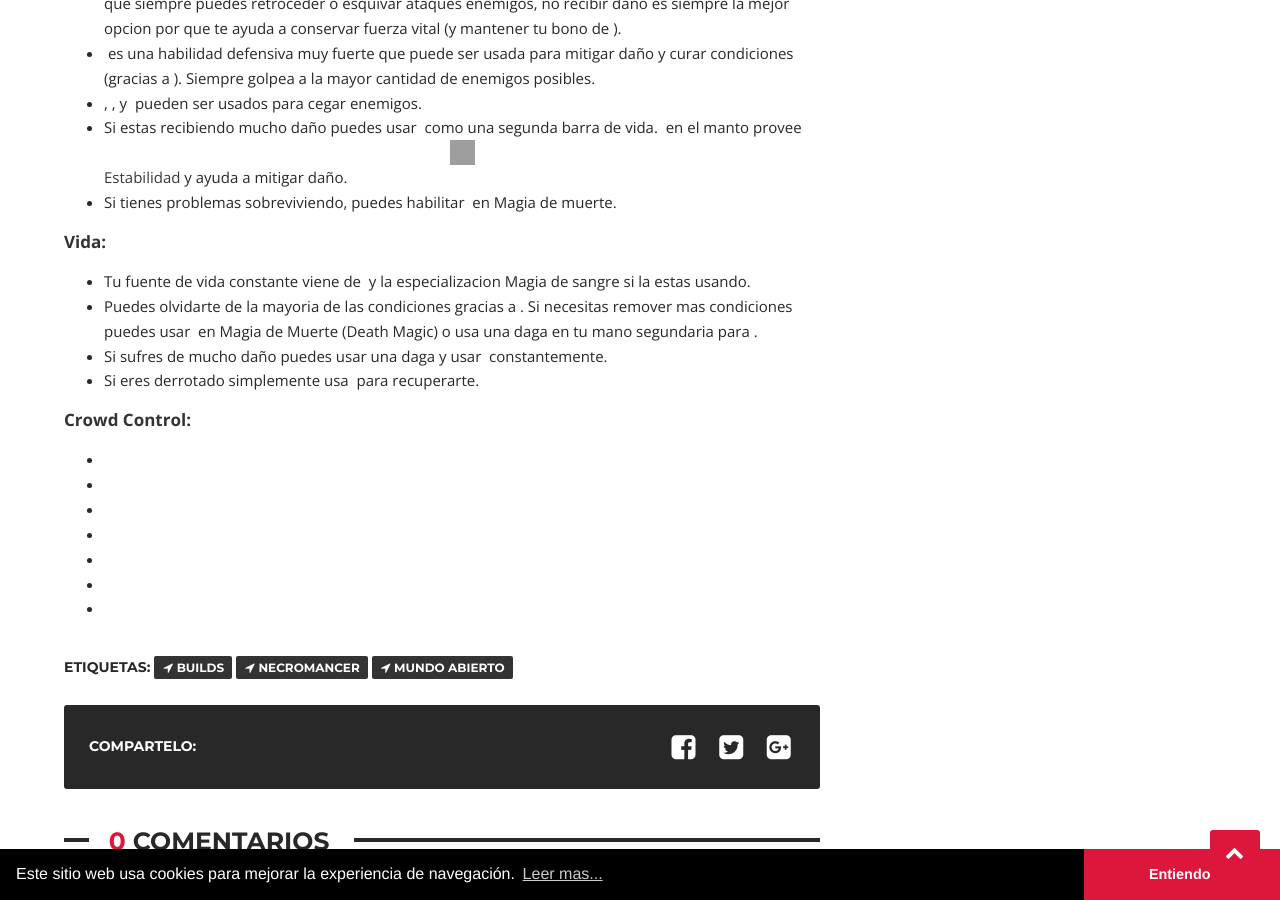
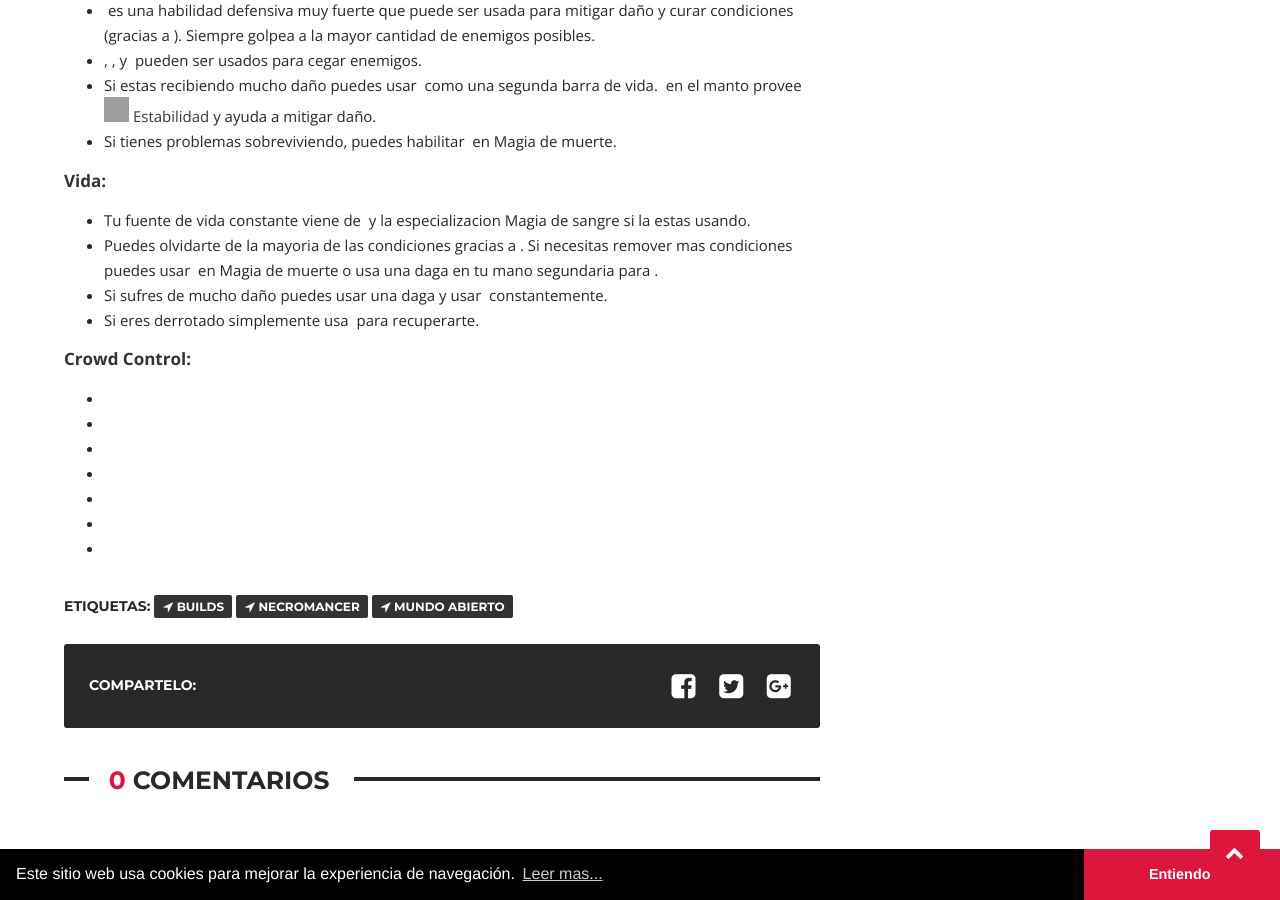
Before and after one commit to ACast59/GW2Guias, a Jekyll site: the page built from _posts/2018-09-03-necromancer-build-reaper-power-minion-master.md, in a window 1280 px wide and 900 px high, scrolled down 2892 px. Built offline with Jekyll 4.4.1, drawn with Linux system fonts in a browser that asks for light colours; a script that is not in the unit is left out; comment, search, counter and statistics services are not loaded; grey boxes are pictures that could not be loaded.

Commit message:
Update 2018-09-03-necromancer-build-reaper-power-minion-master.md

```diff
--- a/_posts/2018-09-03-necromancer-build-reaper-power-minion-master.md
+++ b/_posts/2018-09-03-necromancer-build-reaper-power-minion-master.md
@@ -274,7 +274,7 @@
   </li>
 
   <li>
-    Entrar en <div style="display:inline-block"><span data-armory-embed="skills" data-armory-ids="30792" data-armory-inline-text="wiki" data-armory-size="24"></span></div> te da un gran bono de daño. Usalo cada ves que estes con 50% de vida o mas para obetener <a href="https://wiki-es.guildwars2.com/wiki/Rapidez" title="Quickness"><img alt="Quickness" src="https://metabattle.com/wiki/images/thumb/b/b4/Quickness.png/25px-Quickness.png" width="25" height="25" srcset="https://metabattle.com/wiki/images/b/b4/Quickness.png 1.5x" /></a> <a href="https://wiki-es.guildwars2.com/wiki/Rapidez" class="extiw" title="gw2:Quickness">Rapidez</a> y daño de area extremadamente alto.
+    Entrar en <div style="display:inline-block"><span data-armory-embed="skills" data-armory-ids="30792" data-armory-inline-text="wiki" data-armory-size="24"></span></div> te da un gran bono de daño. Usalo cada ves que estes con 50% de vida o mas para obetener <a href="https://wiki-es.guildwars2.com/wiki/Rapidez" title="Quickness"><img alt="Quickness" src="https://metabattle.com/wiki/images/thumb/b/b4/Quickness.png/25px-Quickness.png" width="25" height="25" srcset="https://metabattle.com/wiki/images/b/b4/Quickness.png 1.5x" style="display:inline-block;" /></a> <a href="https://wiki-es.guildwars2.com/wiki/Rapidez" class="extiw" title="gw2:Quickness">Rapidez</a> y daño de area extremadamente alto.
   </li>
 
   <li>Una ves que tus habilidades de daño principal esten agotadas, es el turno de <div style="display:inline-block"><span data-armory-embed="skills" data-armory-ids="30163" data-armory-inline-text="wiki" data-armory-size="24"></span></div>, tu habilidad de daño de area de forma circular. Usalo lo mas frecuentemente posible y recuerda que si dañas a un enemigo con menos de 50% con esta habilidad no tendras que esperar un tiempo de enfriamiento antes de usarlo nuevamente.</li>
@@ -293,7 +293,7 @@
 
   <li><div style="display:inline-block"><span data-armory-embed="skills" data-armory-ids="29855" data-armory-inline-text="wiki" data-armory-size="24"></span></div>, <div style="display:inline-block"><span data-armory-embed="skills" data-armory-ids="30825" data-armory-inline-text="wiki" data-armory-size="24"></span></div>, y <div style="display:inline-block"><span data-armory-embed="skills" data-armory-ids="10590" data-armory-inline-text="wiki" data-armory-size="24"></span></div> pueden ser usados para cegar enemigos.</li>
 
-  <li>Si estas recibiendo mucho daño puedes usar <div style="display:inline-block"><span data-armory-embed="skills" data-armory-ids="30792" data-armory-inline-text="wiki" data-armory-size="24"></span></div> como una segunda barra de vida. <div style="display:inline-block"><span data-armory-embed="skills" data-armory-ids="29958" data-armory-inline-text="wiki" data-armory-size="24"></span></div> en el manto provee <a href="http://wiki-es.guildwars2.com/wiki/Estabilidad" title="Stability"><img alt="Stability" src="https://metabattle.com/wiki/images/thumb/a/ae/Stability.png/25px-Stability.png" width="25" height="25" srcset="https://metabattle.com/wiki/images/a/ae/Stability.png 1.5x" /></a> <a href="http://wiki-es.guildwars2.com/wiki/Estabilidad" class="extiw" title="gw2:Stability">Estabilidad</a> y ayuda a mitigar daño.</li>
+  <li>Si estas recibiendo mucho daño puedes usar <div style="display:inline-block"><span data-armory-embed="skills" data-armory-ids="30792" data-armory-inline-text="wiki" data-armory-size="24"></span></div> como una segunda barra de vida. <div style="display:inline-block"><span data-armory-embed="skills" data-armory-ids="29958" data-armory-inline-text="wiki" data-armory-size="24"></span></div> en el manto provee <a href="http://wiki-es.guildwars2.com/wiki/Estabilidad" title="Stability"><img alt="Stability" src="https://metabattle.com/wiki/images/thumb/a/ae/Stability.png/25px-Stability.png" width="25" height="25" srcset="https://metabattle.com/wiki/images/a/ae/Stability.png 1.5x" style="display:inline-block;" /></a> <a href="http://wiki-es.guildwars2.com/wiki/Estabilidad" class="extiw" title="gw2:Stability">Estabilidad</a> y ayuda a mitigar daño.</li>
 
   <li>Si tienes problemas sobreviviendo, puedes habilitar <div style="display:inline-block;"><span data-armory-embed="traits" data-armory-ids="1940" data-armory-inline-text="wiki" data-armory-size="24"></span></div> en Magia de muerte.</li>
 </ul>
@@ -303,7 +303,7 @@
 <ul>
   <li>Tu fuente de vida constante viene de <div style="display:inline-block"><span data-armory-embed="skills" data-armory-ids="10547" data-armory-inline-text="wiki" data-armory-size="24"></span></div> y la especializacion Magia de sangre si la estas usando.</li>
 
-  <li>Puedes olvidarte de la mayoria de las condiciones gracias a <div style="display:inline-block;"><span data-armory-embed="traits" data-armory-ids="858" data-armory-inline-text="wiki" data-armory-size="24"></span></div>. Si necesitas remover mas condiciones puedes usar <div style="display:inline-block;"><span data-armory-embed="traits" data-armory-ids="857" data-armory-inline-text="wiki" data-armory-size="24"></span></div> en Magia de Muerte (Death Magic) o usa una daga en tu mano segundaria para <div style="display:inline-block"><span data-armory-embed="skills" data-armory-ids="10705" data-armory-inline-text="wiki" data-armory-size="24"></span></div>.</li>
+  <li>Puedes olvidarte de la mayoria de las condiciones gracias a <div style="display:inline-block;"><span data-armory-embed="traits" data-armory-ids="858" data-armory-inline-text="wiki" data-armory-size="24"></span></div>. Si necesitas remover mas condiciones puedes usar <div style="display:inline-block;"><span data-armory-embed="traits" data-armory-ids="857" data-armory-inline-text="wiki" data-armory-size="24"></span></div> en Magia de muerte o usa una daga en tu mano segundaria para <div style="display:inline-block"><span data-armory-embed="skills" data-armory-ids="10705" data-armory-inline-text="wiki" data-armory-size="24"></span></div>.</li>
 
   <li>Si sufres de mucho daño puedes usar una daga y usar <div style="display:inline-block"><span data-armory-embed="skills" data-armory-ids="10563" data-armory-inline-text="wiki" data-armory-size="24"></span></div> constantemente.</li>
 
```
